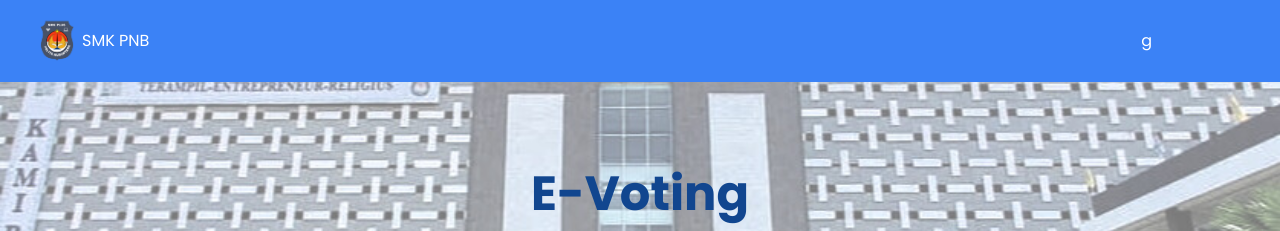
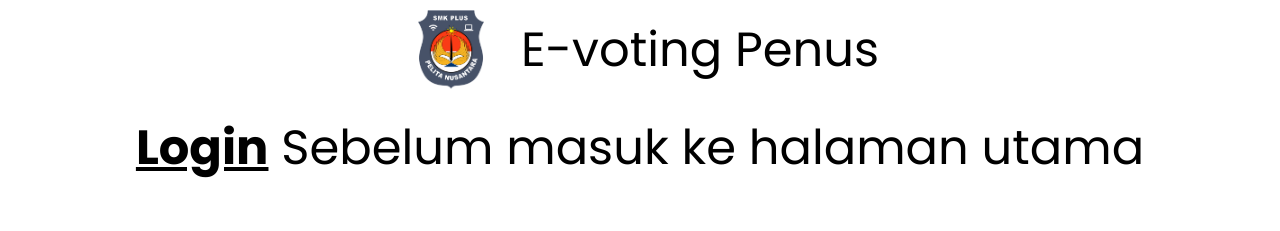
Before and after one commit to MorpheusZI/E-voting-osis, a Next.js app: page /Home in a window 1280 px wide. Shown: the top 231 px of the page. Built offline with nearby package versions, Linux system fonts and the light colour scheme; what tailwindcss-animated would draw is missing.

Commit message:
done finished yep yep

```diff
--- a/src/app/Home/Thanks/page.tsx
+++ b/src/app/Home/Thanks/page.tsx
@@ -11,6 +11,7 @@ export default function Thanks() {
 	useEffect(() => {
 		let intervalId: any;
 
+		sessionStorage.removeItem("user");
 		if (count > 0) {
 			intervalId = setInterval(() => {
 				setCount((prevCount) => prevCount - 1);
@@ -25,7 +26,6 @@ export default function Thanks() {
 	}, [count]);
 	useEffect(() => {
 		if (count == 0) {
-			sessionStorage.removeItem("user");
 			router.push("/Login");
 		}
 	}, [count, router]);
--- a/src/app/Home/page.tsx
+++ b/src/app/Home/page.tsx
@@ -100,6 +100,10 @@ export default function Hom() {
 			}, 400);
 		}
 	};
+	setTimeout(() => {}, 6000);
+	if (user?.isvoted) {
+		redirect("/Login");
+	} else if (user) {
 		return (
 			<main className="bg-white text-black w-full flex flex-col items-center">
 				<header className="w-full h-80 flex flex-col mb-10 bg-cover bg-no-repeat bg-center">
@@ -355,4 +359,25 @@ export default function Hom() {
 				</footer>
 			</main>
 		);
+	} else {
+		return (
+			<div className="h-screen flex flex-col flex-wrap justify-center align-center">
+				<div className="flex justify-center items-center gap-5">
+					<Image
+						width={100}
+						height={100}
+						alt="SMK PLUS PNB"
+						src={"/penusimg.png"}
+					/>
+					<h1 className="text-5xl"> E-voting Penus</h1>
+				</div>
+				<h1 className="py-6 text-center flex-auto text-2xl sphone:text-5xl">
+					<Link href={"/Login"} className="underline font-bold">
+						Login
+					</Link>{" "}
+					Sebelum masuk ke halaman utama
+				</h1>
+			</div>
+		);
 	}
+}
```
Lines whose indentation alone changed are shown as unchanged.
